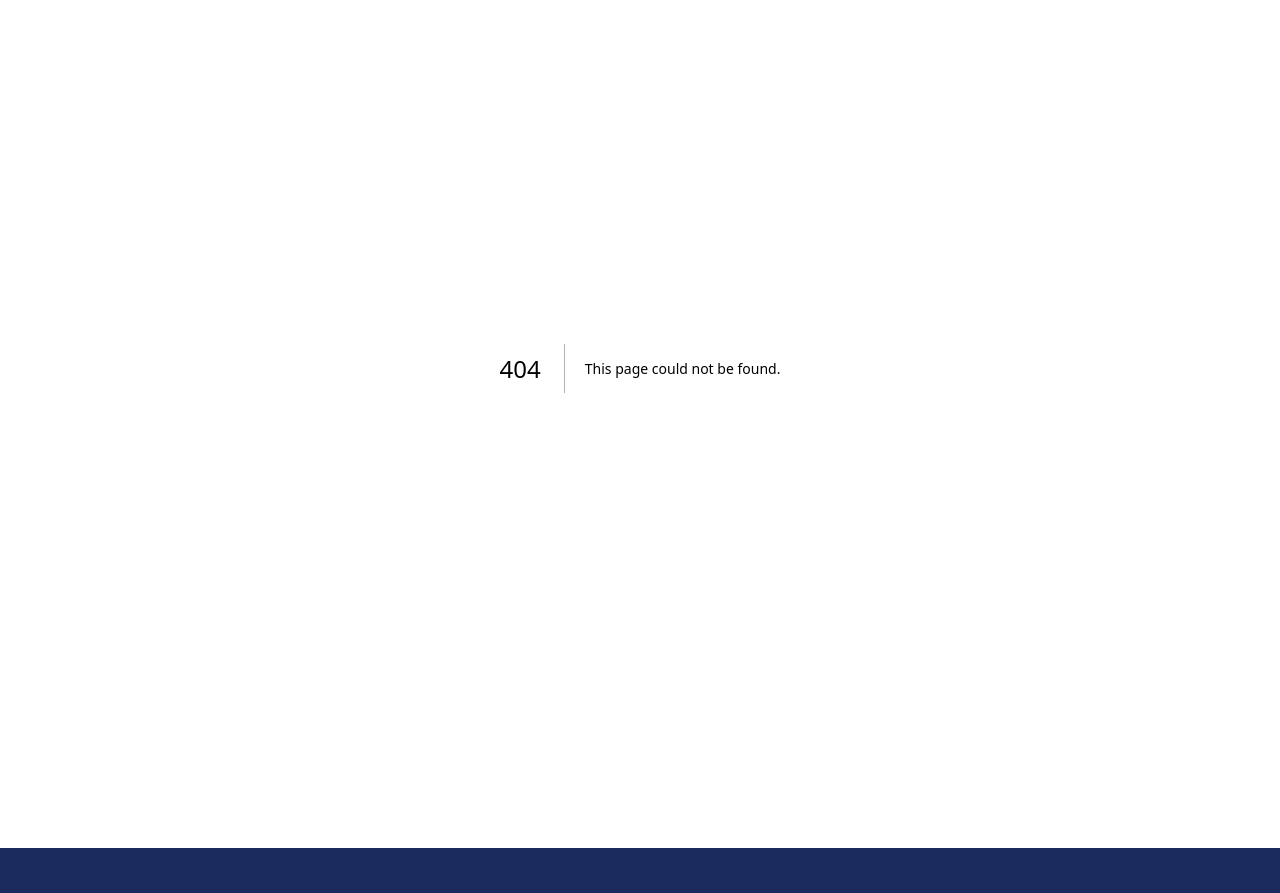
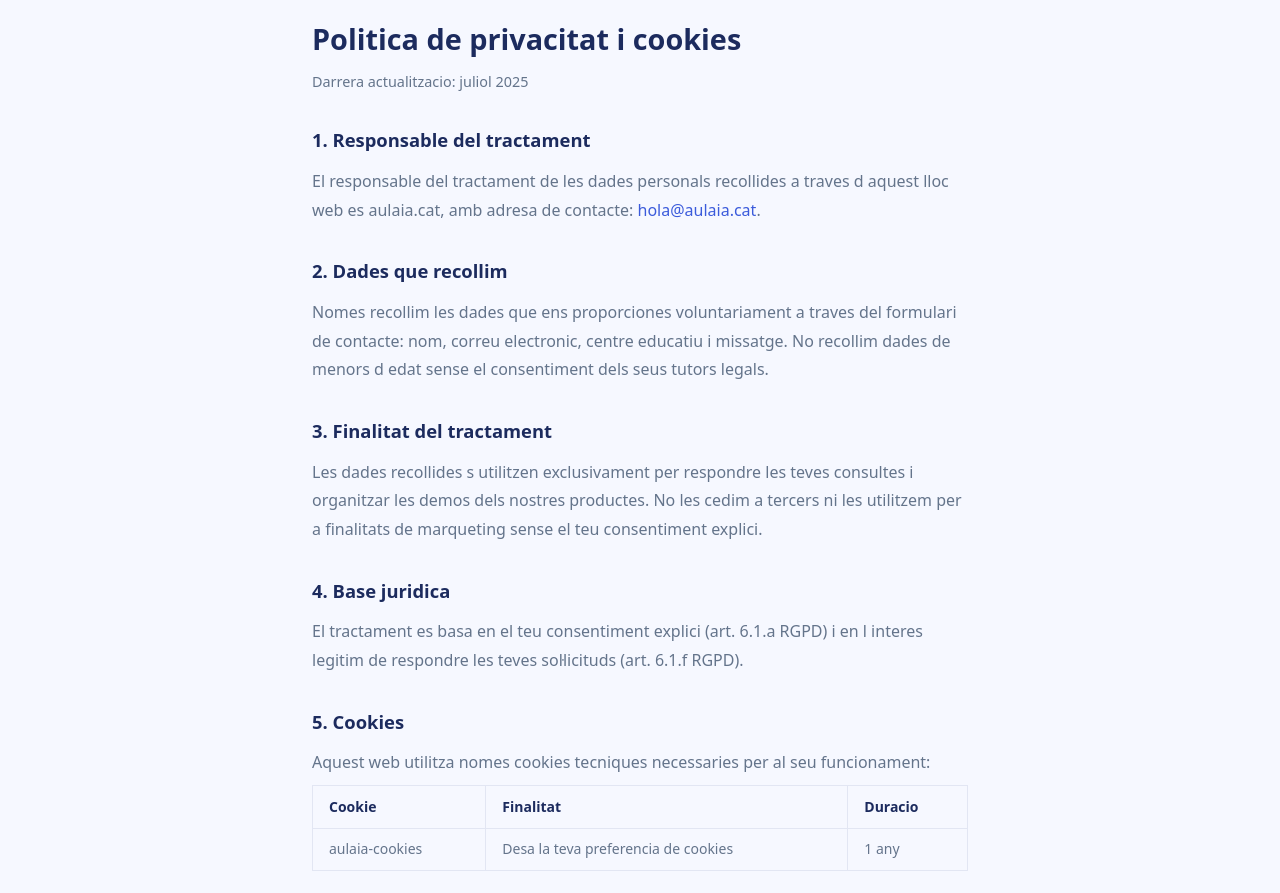
Before and after one commit to MYfabio/aulaia-cat, a Next.js app: page /privacitat in a window 1280 px wide. Before the commit this address had no page. Shown: the part 100-993 px from the top of the page. Built offline with nearby package versions, Linux system fonts and the light colour scheme.

Commit message:
feat: pagina politica privacitat i cookies

```diff
--- /dev/null
+++ b/app/privacitat/page.js
@@ -0,0 +1,51 @@
+export const metadata = {
+  title: "Politica de privacitat i cookies",
+  description: "Informacio sobre el tractament de dades personals i l us de cookies a aulaia.cat, d acord amb el RGPD.",
+};
+
+export default function Privacitat() {
+  return (
+    <div style={{maxWidth:"720px",margin:"0 auto",padding:"3rem 2rem"}}>
+      <h1 style={{fontSize:"1.8rem",fontWeight:600,marginBottom:"0.5rem",color:"var(--navy)"}}>Politica de privacitat i cookies</h1>
+      <p style={{color:"var(--muted)",marginBottom:"2rem",fontSize:"0.9rem"}}>Darrera actualitzacio: juliol 2025</p>
+
+      <h2 style={{fontSize:"1.15rem",fontWeight:600,margin:"2rem 0 0.75rem",color:"var(--navy)"}}>1. Responsable del tractament</h2>
+      <p style={{color:"var(--muted)",lineHeight:1.8,marginBottom:"1rem"}}>El responsable del tractament de les dades personals recollides a traves d aquest lloc web es aulaia.cat, amb adresa de contacte: <a href="mailto:hola@aulaia.cat" style={{color:"var(--blue)"}}>hola@aulaia.cat</a>.</p>
+
+      <h2 style={{fontSize:"1.15rem",fontWeight:600,margin:"2rem 0 0.75rem",color:"var(--navy)"}}>2. Dades que recollim</h2>
+      <p style={{color:"var(--muted)",lineHeight:1.8,marginBottom:"1rem"}}>Nomes recollim les dades que ens proporciones voluntariament a traves del formulari de contacte: nom, correu electronic, centre educatiu i missatge. No recollim dades de menors d edat sense el consentiment dels seus tutors legals.</p>
+
+      <h2 style={{fontSize:"1.15rem",fontWeight:600,margin:"2rem 0 0.75rem",color:"var(--navy)"}}>3. Finalitat del tractament</h2>
+      <p style={{color:"var(--muted)",lineHeight:1.8,marginBottom:"1rem"}}>Les dades recollides s utilitzen exclusivament per respondre les teves consultes i organitzar les demos dels nostres productes. No les cedim a tercers ni les utilitzem per a finalitats de marqueting sense el teu consentiment explici.</p>
+
+      <h2 style={{fontSize:"1.15rem",fontWeight:600,margin:"2rem 0 0.75rem",color:"var(--navy)"}}>4. Base juridica</h2>
+      <p style={{color:"var(--muted)",lineHeight:1.8,marginBottom:"1rem"}}>El tractament es basa en el teu consentiment explici (art. 6.1.a RGPD) i en l interes legitim de respondre les teves sol·licituds (art. 6.1.f RGPD).</p>
+
+      <h2 style={{fontSize:"1.15rem",fontWeight:600,margin:"2rem 0 0.75rem",color:"var(--navy)"}}>5. Cookies</h2>
+      <p style={{color:"var(--muted)",lineHeight:1.8,marginBottom:"0.5rem"}}>Aquest web utilitza nomes cookies tecniques necessaries per al seu funcionament:</p>
+      <table style={{width:"100%",borderCollapse:"collapse",marginBottom:"1rem",fontSize:"0.875rem"}}>
+        <thead>
+          <tr style={{background:"var(--bg)"}}>
+            <th style={{padding:"0.6rem 1rem",textAlign:"left",border:"1px solid var(--border)",color:"var(--navy)"}}>Cookie</th>
+            <th style={{padding:"0.6rem 1rem",textAlign:"left",border:"1px solid var(--border)",color:"var(--navy)"}}>Finalitat</th>
+            <th style={{padding:"0.6rem 1rem",textAlign:"left",border:"1px solid var(--border)",color:"var(--navy)"}}>Duracio</th>
+          </tr>
+        </thead>
+        <tbody>
+          <tr>
+            <td style={{padding:"0.6rem 1rem",border:"1px solid var(--border)",color:"var(--muted)"}}>aulaia-cookies</td>
+            <td style={{padding:"0.6rem 1rem",border:"1px solid var(--border)",color:"var(--muted)"}}>Desa la teva preferencia de cookies</td>
+            <td style={{padding:"0.6rem 1rem",border:"1px solid var(--border)",color:"var(--muted)"}}>1 any</td>
+          </tr>
+        </tbody>
+      </table>
+      <p style={{color:"var(--muted)",lineHeight:1.8,marginBottom:"1rem"}}>No utilitzem cookies de seguiment, analitiques de tercers ni publicitat. Pots esborrar les cookies en qualsevol moment des de la configuracio del teu navegador.</p>
+
+      <h2 style={{fontSize:"1.15rem",fontWeight:600,margin:"2rem 0 0.75rem",color:"var(--navy)"}}>6. Drets de les persones interessades</h2>
+      <p style={{color:"var(--muted)",lineHeight:1.8,marginBottom:"1rem"}}>Tens dret a accedir, rectificar, suprimir, oposar-te i limitar el tractament de les teves dades. Pots exercir aquests drets enviant un correu a <a href="mailto:hola@aulaia.cat" style={{color:"var(--blue)"}}>hola@aulaia.cat</a>. Si consideres que el tractament no es adequat, pots presentar una reclamacio davant l Autoritat Catalana de Proteccio de Dades (APDCAT).</p>
+
+      <h2 style={{fontSize:"1.15rem",fontWeight:600,margin:"2rem 0 0.75rem",color:"var(--navy)"}}>7. Conservacio de les dades</h2>
+      <p style={{color:"var(--muted)",lineHeight:1.8,marginBottom:"1rem"}}>Conservem les teves dades durant el temps necessari per atendre la teva consulta i, posteriorment, durant els terminis legals aplicables. Un cop transcorreguts, les dades s eliminen de manera segura.</p>
+    </div>
+  );
+}
```
